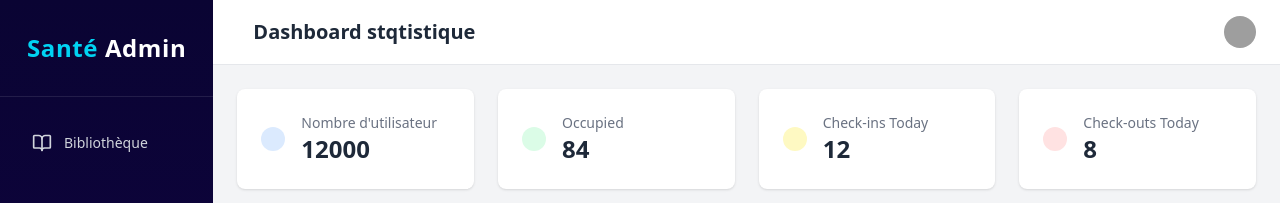
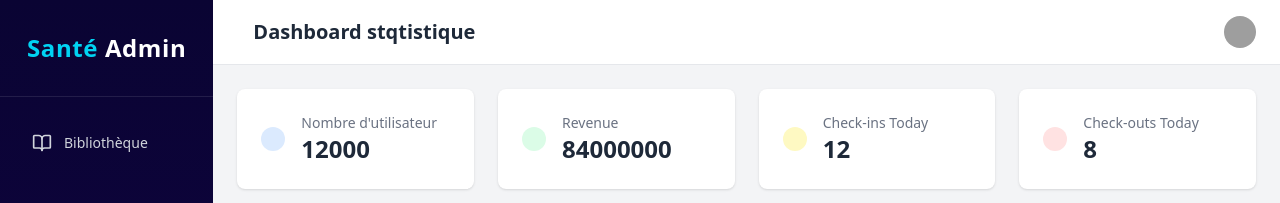
Before and after one commit to agoelie/Formation_Sante_New_Front-End, a React (Vite) app in the folder sante_plateforme/: page /DashboardStatistic in a window 1280 px wide. Shown: the top 203 px of the page. Built offline with nearby package versions, Linux system fonts and the light colour scheme; grey boxes are pictures that could not be loaded.

Commit message:
statistique dashboard

```diff
--- a/sante_plateforme/src/components/dashboard/StatisticSection.jsx
+++ b/sante_plateforme/src/components/dashboard/StatisticSection.jsx
@@ -423,8 +423,8 @@ export default function HotelDashboard() {
               {
                 icon: "fas fa-calendar-check",
                 bg: "bg-green-100 text-green-600",
-                title: "Occupied",
-                value: 84,
+                title: "Revenue",
+                value:  84000000,
               },
               {
                 icon: "fas fa-calendar-day",
```
